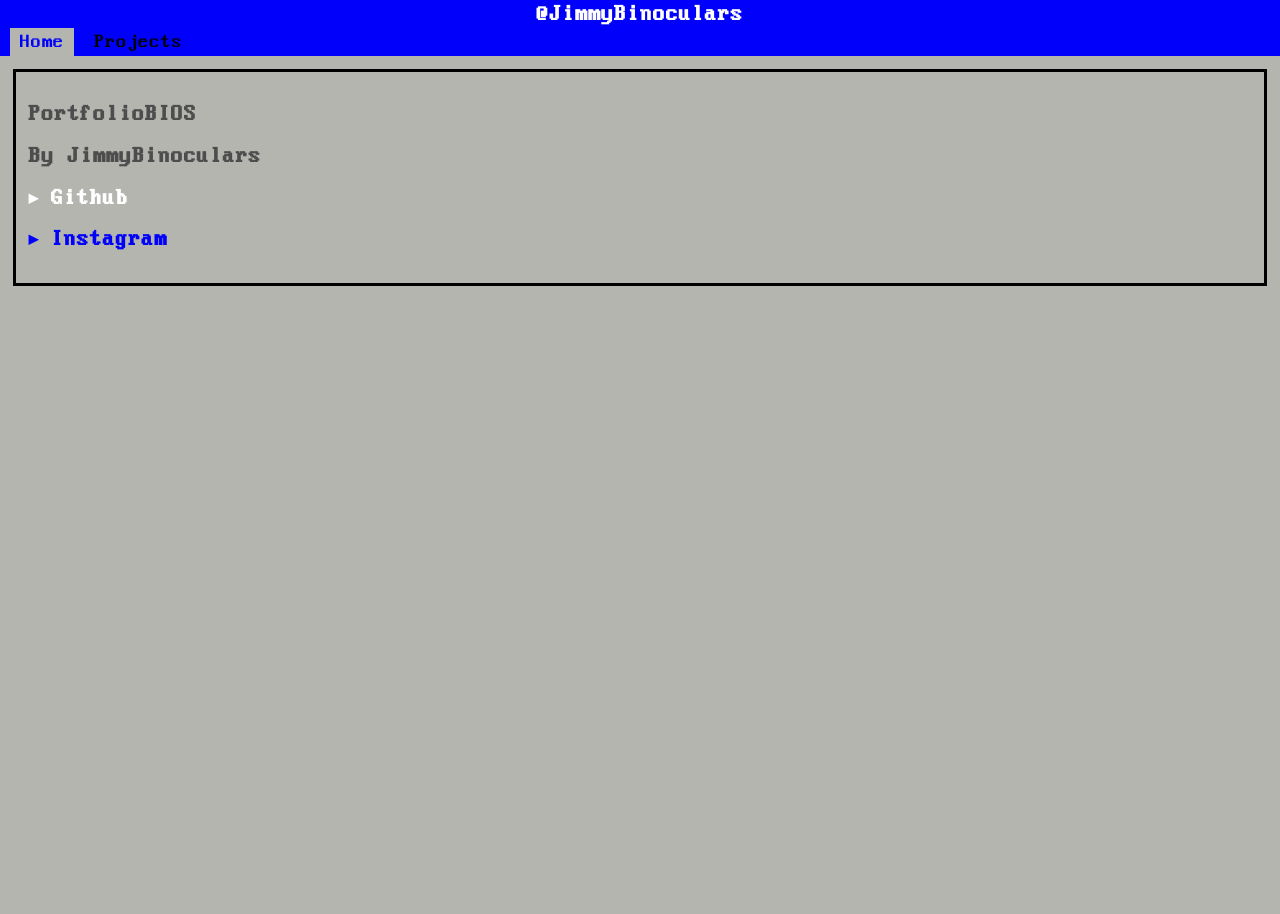
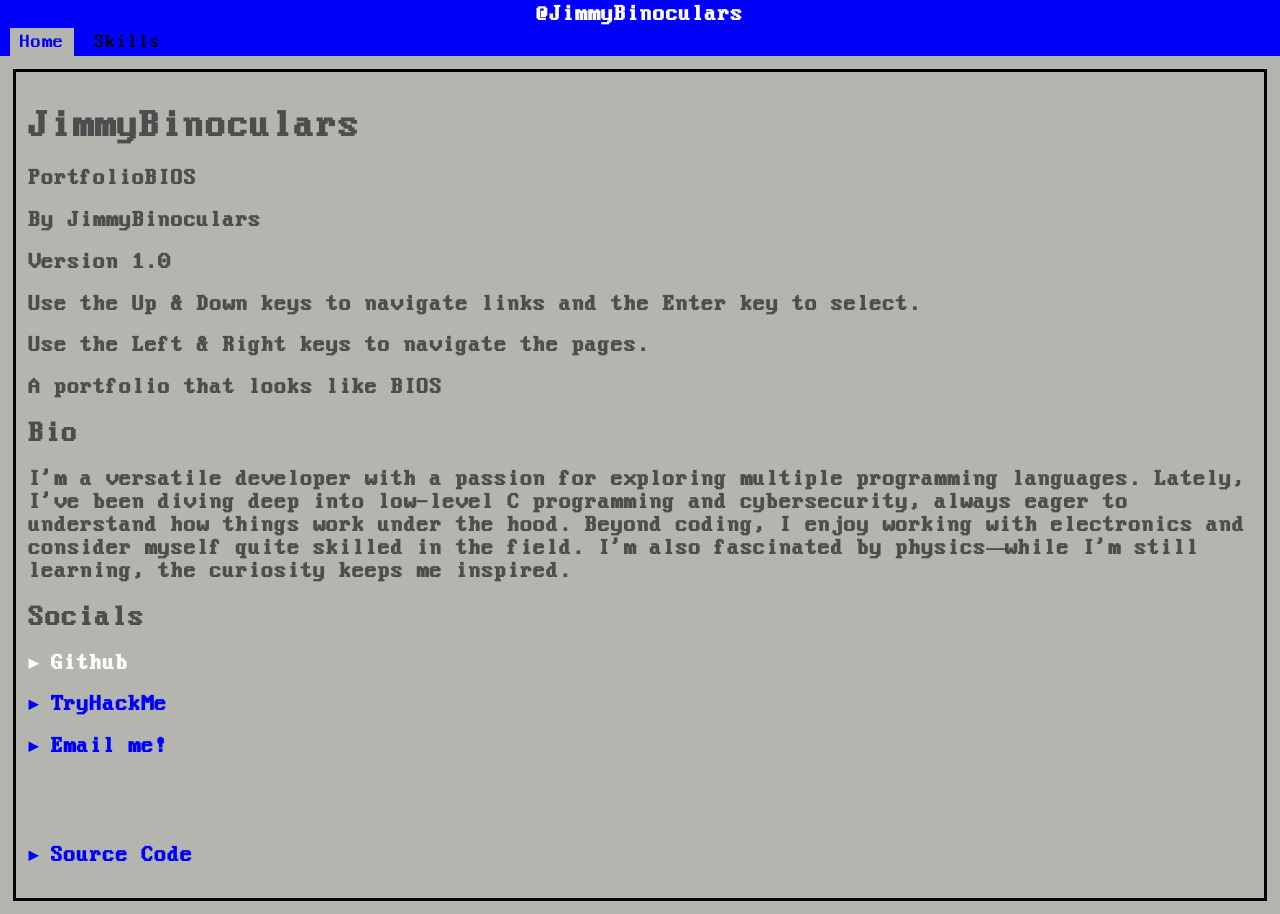
Before and after one commit to JimmyBinoculars/BIOSPortfolio, a plain HTML site: page index.html in a window 1280 px wide. Before the commit the page ends 800 px from the top, so only its background shows below. Drawn offline with Linux system fonts and the light colour scheme.

Commit message:
Waaay more stuff

```diff
--- a/index.html
+++ b/index.html
@@ -16,16 +16,42 @@
                 Home
             </div>
             <div class="top-option">
-                Projects
+                Skills
             </div>
         </div>
     </div>
     <div id="content-master">
         <div id="main-page" class="content">
+            <h1>JimmyBinoculars</h1>
             <h3>PortfolioBIOS</h3>
             <h3>By JimmyBinoculars</h3>
+            <h3>Version 1.0</h3>
+            <h3>Use the Up & Down keys to navigate links and the Enter key to select.</h3>
+            <h3>Use the Left & Right keys to navigate the pages.</h3>
+            <h3>A portfolio that looks like BIOS</h3>
+            <h2>Bio</h2>
+            <h3>
+                I'm a versatile developer with a passion for exploring multiple programming languages.
+                Lately, I've been diving deep into low-level C programming and cybersecurity, always
+                eager to understand how things work under the hood. Beyond coding, I enjoy working with
+                electronics and consider myself quite skilled in the field. I'm also fascinated by
+                physics—while I'm still learning, the curiosity keeps me inspired.
+            </h3>
+            <h2>Socials</h2>
             <h3 class="content-selectable">▸ Github</h3>
-            <h3 class="content-selectable">▸ Instagram</h3>
+            <h3 class="content-selectable">▸ TryHackMe</h3>
+            <h3 class="content-selectable">▸ Email me!</h3>
+            <div style="height: 3em;"></div> <!-- Spacer to push the link down -->
+            <h3 class="content-selectable">▸ Source Code</h3>
+        </div>
+        <div id="skills-page" class="content" style="display: none;">
+            <h1>Skills</h1>
+            <h2>Programming Languages</h2>
+            <h3>C, C#, Python, JavaScript, HTML, CSS, Bash, PowerShell, Rust</h3>
+            <h2>Technologies & Tools</h2>
+            <h3>Git, Docker, Linux (various distros), Windows, AWS</h3>
+            <h2>Areas of Expertise</h2>
+            <h3>Web Development, Systems Programming, Cloud Computing</h3>
         </div>
     </div>
 <script src="./scripts/nav-select.js"></script>
--- a/scripts/nav-select.js
+++ b/scripts/nav-select.js
@@ -29,9 +29,9 @@ document.addEventListener('keydown', (e) => {
     content_options[content_currentIndex].classList.remove('content-selectable-selected');
 
     if (e.key === 'ArrowUp') {
-        content_currentIndex = (content_currentIndex + 1) % options.length;
+        content_currentIndex = (content_currentIndex - 1 + content_options.length) % content_options.length;
     } else if (e.key === 'ArrowDown') {
-        content_currentIndex = (content_currentIndex - 1 + options.length) % options.length;
+        content_currentIndex = (content_currentIndex + 1) % content_options.length;
     }
 
     // Add selection to the new current option
@@ -43,5 +43,40 @@ document.addEventListener('keydown', (e) => {
         if (content_currentIndex === 0) {
             window.open('https://www.github.com/JimmyBinoculars', '_blank');
         }
+        if (content_currentIndex === 1) {
+            window.open('https://tryhackme.com/p/JimmyBinoculars', '_blank');
+        }
+        if (content_currentIndex === 2) {
+            window.open('mailto:lochlan@pixel-play.co.uk', '_blank');
+        }
+        if (content_currentIndex === 3) {
+            window.open('https://github.com/JimmyBinoculars/BIOSPortfolio', '_blank');
+        }
     }
 });
+
+document.addEventListener('DOMContentLoaded', () => {
+    const mainPage = document.getElementById('main-page');
+    const skillsPage = document.getElementById('skills-page');
+    let currentPage = 0; // 0 = main, 1 = skills
+
+    function showPage(page) {
+        if (page === 0) {
+            mainPage.style.display = '';
+            skillsPage.style.display = 'none';
+        } else {
+            mainPage.style.display = 'none';
+            skillsPage.style.display = '';
+        }
+    }
+
+    // Initialize: show main, hide skills
+    showPage(currentPage);
+
+    document.addEventListener('keydown', (e) => {
+        if (e.key === 'ArrowRight' || e.key === 'ArrowLeft') {
+            currentPage = 1 - currentPage; // Toggle between 0 and 1
+            showPage(currentPage);
+        }
+    });
+});
--- a/styles/main.css
+++ b/styles/main.css
@@ -68,13 +68,13 @@ body {
 
 .content{
     flex: 1;
+    border: 0.25vw solid black;
+    margin: 1vw;
+    padding: 1vw;
 }
 
 #main-page {
     overflow: hidden;
-    margin: 1vw;
-    padding: 1vw;
-    border: 0.25vw solid black;
 }
 
 .content-selectable {
```
